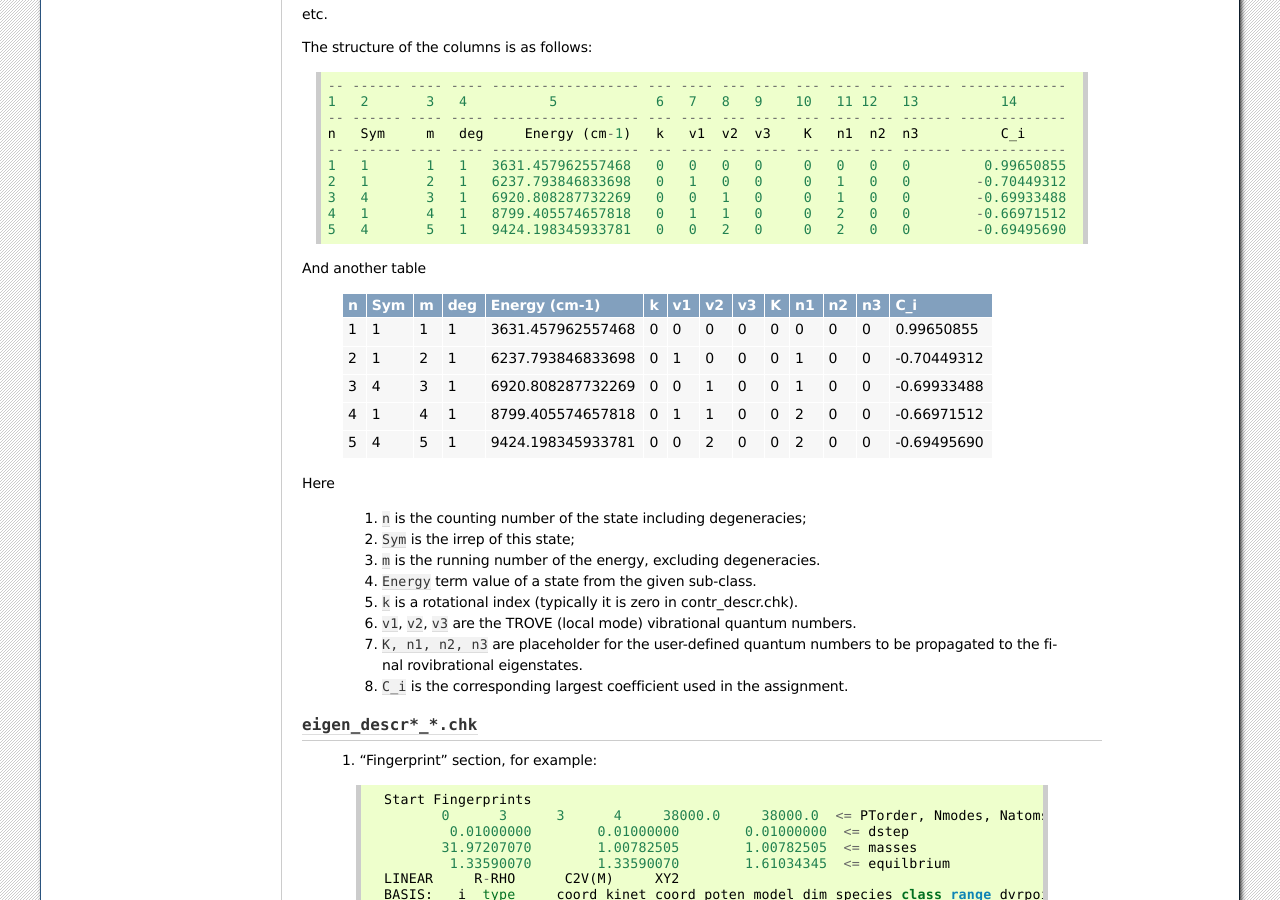
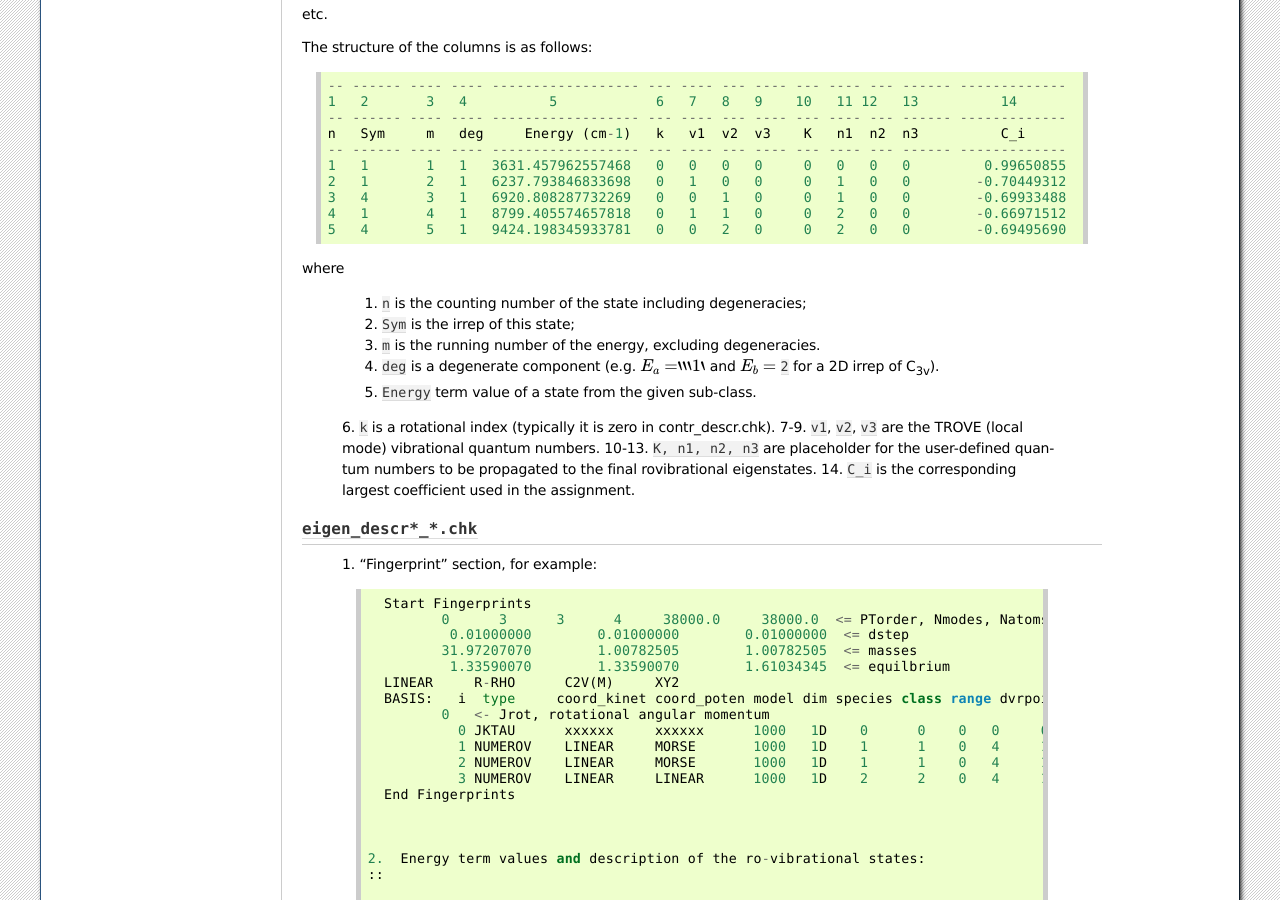
Before and after one commit to Trovemaster/TROVE, a Sphinx documentation site: the page built from docs/source/checkpoints.rst, in a window 1280 px wide and 900 px high, scrolled down 5736 px. Built offline with Sphinx 7.4.7, drawn with Linux system fonts in a browser that asks for light colours; formulas are drawn with MathJax 3.

Commit message:
Update checkpoints.rst

```diff
--- a/docs/source/checkpoints.rst
+++ b/docs/source/checkpoints.rst
@@ -322,37 +322,17 @@ The structure of the columns is as follows:
 
 
 
-
-
-And another table
-
-
-             +--+------+----+----+------------------+---+----+---+----+---+----+---+------+-------------+
-             |n | Sym  |  m | deg|    Energy (cm-1) | k | v1 |v2 |v3  | K | n1 |n2 |n3    |     C_i     |
-             +==+======+====+====+==================+===+====+===+====+===+====+===+======+=============+
-             |1 | 1    |  1 | 1  |3631.457962557468 | 0 | 0  |0  |0   | 0 | 0  |0  |0     |   0.99650855|
-             +--+------+----+----+------------------+---+----+---+----+---+----+---+------+-------------+
-             |2 | 1    |  2 | 1  |6237.793846833698 | 0 | 1  |0  |0   | 0 | 1  |0  |0     |  -0.70449312|
-             +--+------+----+----+------------------+---+----+---+----+---+----+---+------+-------------+
-             |3 | 4    |  3 | 1  |6920.808287732269 | 0 | 0  |1  |0   | 0 | 1  |0  |0     |  -0.69933488|
-             +--+------+----+----+------------------+---+----+---+----+---+----+---+------+-------------+
-             |4 | 1    |  4 | 1  |8799.405574657818 | 0 | 1  |1  |0   | 0 | 2  |0  |0     |  -0.66971512|
-             +--+------+----+----+------------------+---+----+---+----+---+----+---+------+-------------+
-             |5 | 4    |  5 | 1  |9424.198345933781 | 0 | 0  |2  |0   | 0 | 2  |0  |0     |  -0.69495690|
-             +--+------+----+----+------------------+---+----+---+----+---+----+---+------+-------------+
-
-
-
-Here
+where
 
   1. ``n`` is the counting number of the state including degeneracies;
   2. ``Sym`` is the irrep of this state;
   3. ``m`` is  the running number of the energy, excluding degeneracies.
-  4. ``Energy`` term value of a state from the given sub-class.
-  5. ``k`` is a rotational index (typically it is zero in contr_descr.chk).
-  6. ``v1``, ``v2``, ``v3`` are the TROVE (local mode) vibrational quantum numbers.
-  7. ``K, n1, n2, n3`` are placeholder for the user-defined quantum numbers to be propagated to the final rovibrational eigenstates.
-  8. ``C_i`` is the corresponding largest coefficient used in the assignment.
+  4. ``deg`` is  a degenerate component (e.g. :math:`E_a = `  ``1`` and  :math:`E_b =` ``2`` for a 2D irrep of C\ :sub:`3v`\ ).
+  5. ``Energy`` term value of a state from the given sub-class.
+  6. ``k`` is a rotational index (typically it is zero in contr_descr.chk).
+  7-9. ``v1``, ``v2``, ``v3`` are the TROVE (local mode) vibrational quantum numbers.
+  10-13. ``K, n1, n2, n3`` are placeholder for the user-defined quantum numbers to be propagated to the final rovibrational eigenstates.
+  14. ``C_i`` is the corresponding largest coefficient used in the assignment.
 
 
 
```
